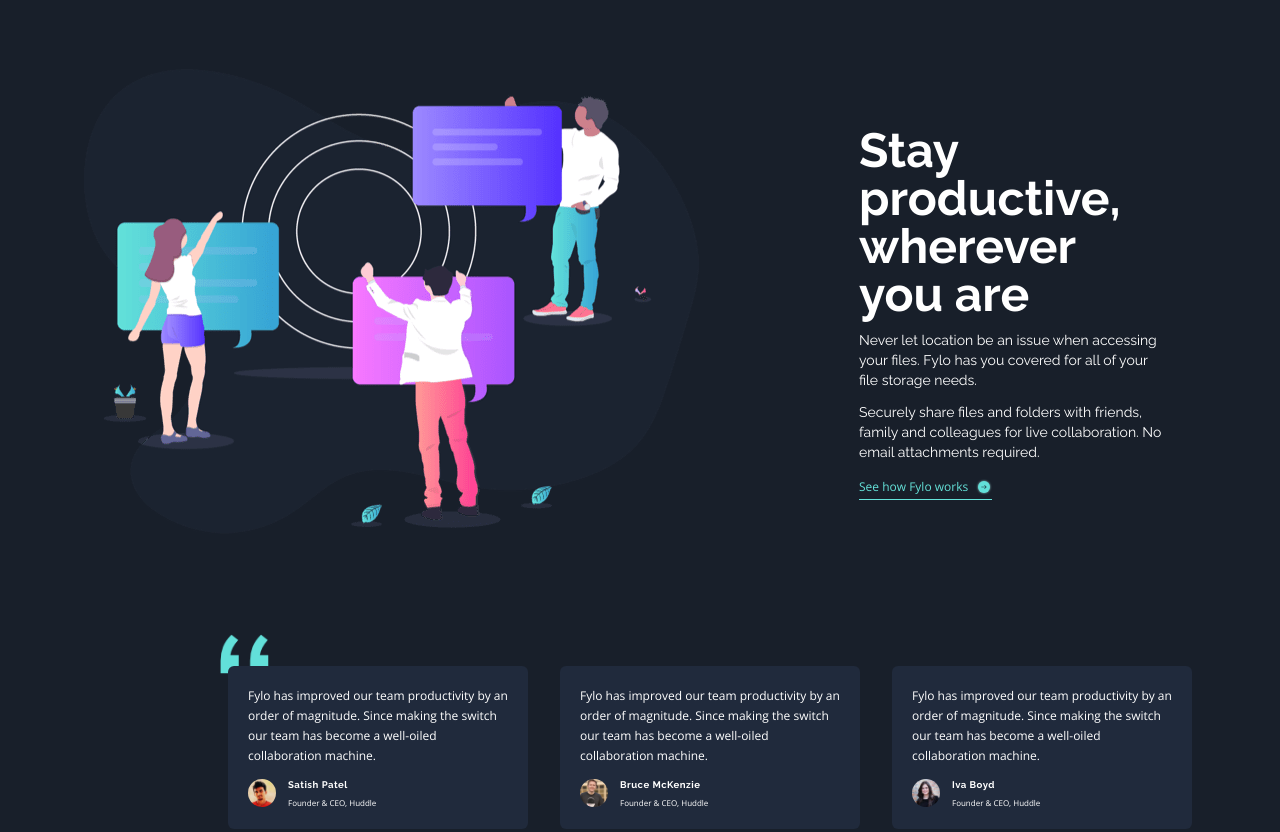
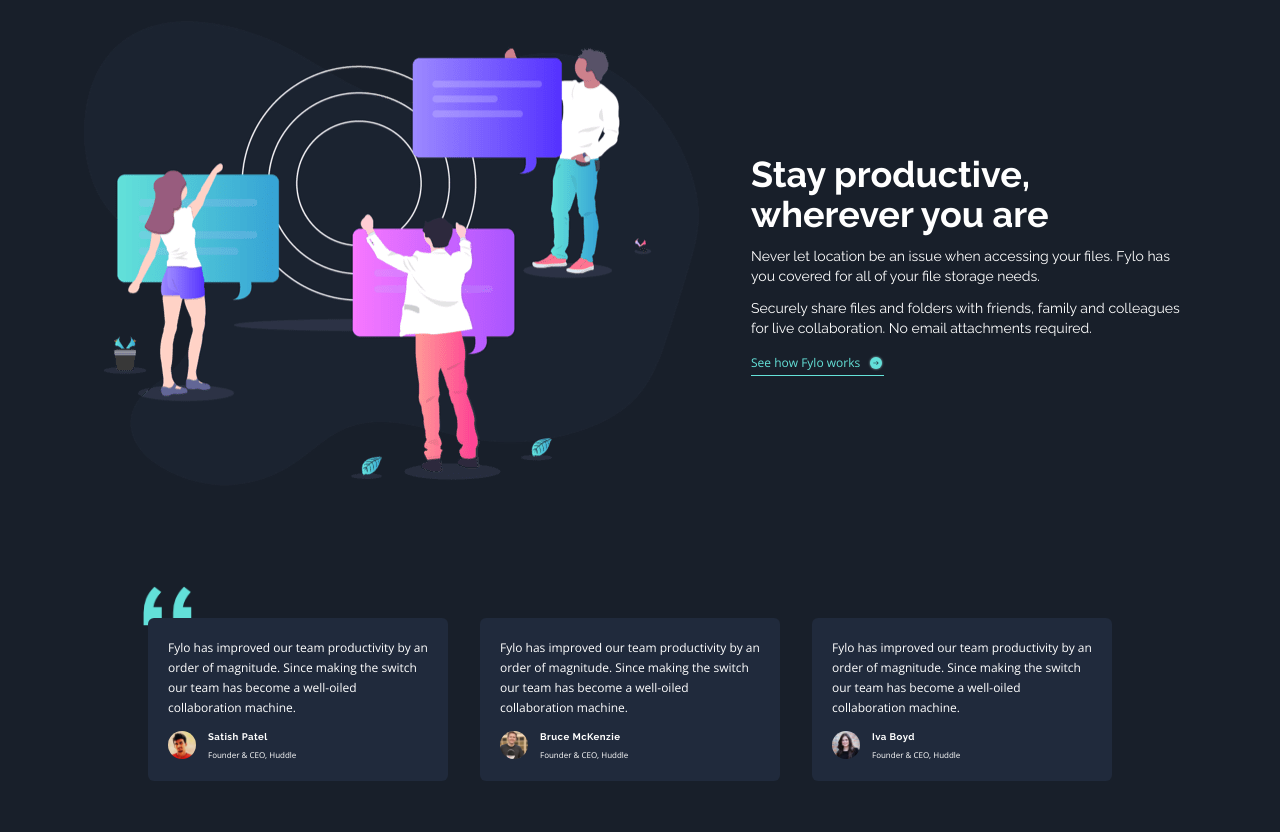
Before and after one commit to Ashraful-Fuqha/fylo-dark-theme-landing-page-master, a website: page index.html in a window 1280 px wide. Shown: the part 1640-2472 px from the top of the page. Drawn offline with nearby package versions, Linux system fonts and the light colour scheme.

Commit message:
Changes committed

```diff
--- a/index.html
+++ b/index.html
@@ -34,9 +34,9 @@
       </ul>
     </nav>
     <img src="./images/bg-curvy-mobile.svg" alt="" class="absolute z-0 bottom-[42%] md:invisible">
-    <img src="./images/bg-curvy-desktop.svg" alt="" class="absolute -bottom-10 x_sm:hidden x_sm:invisible">
+    <img src="./images/bg-curvy-desktop.svg" alt="" class="absolute bottom-0 x_sm:hidden x_sm:invisible">
     <img src="./images/illustration-intro.png" alt="illustration-intro" class="mb-4 md:mx-auto md:h-[28rem] relative px-5 md:pt-[8rem]">
-    <h1 class="text-[1.5rem] md:text-[2.4rem] px-5 md:px-96 l md:pb-8 leading-[1.8rem] md:leading-[3rem] font-semibold relative">All your files in one secure location, accessible anywhere.</h1>
+    <h1 class="text-[1.5rem] md:text-[2.4rem] px-5 md:px-[13rem] md:pb-8 leading-[1.8rem] md:leading-[3rem] font-semibold relative">All your files in one secure location, accessible anywhere.</h1>
     <section class="hero-sec px-9 md:w-[30rem] md:px-0 md:pt-0 md:mx-auto pt-5 bg-Dark_Blue1 relative pb-36">
       <p class="text-sm font-Open_sans md:text-[1rem] md:leading-5">Fylo stores all your  most important files in one secure location. Access them wherever
       you need, share and collaborate with friends family, and co-workers.
@@ -76,10 +76,10 @@
       </article>
     </section>
 
-    <section class="text-left mb-4 md:flex gap-16 items-center md:mb-28">
+    <section class="text-left mb-4 md:flex gap-8 items-center md:mb-28">
       <img src="./images/illustration-stay-productive.png" alt="illustration-stay-productive" class="mb-5 md:ps-16">
-      <div class="px-5 pe-20 md:px-24">
-        <h1 class="text-lg font-semibold mb-3 md:text-5xl ">Stay productive, wherever you are</h1>
+      <div class="px-5 pe-20 ">
+        <h1 class="text-lg font-semibold mb-3 md:text-4xl ">Stay productive, wherever you are</h1>
         <p class="text-[.9rem] mb-3 font-Raleway md:text-sm">Never let location be an issue when accessing your files. Fylo has you covered for all of your file
         storage needs.
         </p>
@@ -90,8 +90,8 @@
       </div>
     </section>
 
-    <img src="./images/bg-quotes.png" alt="" class="h-6 md:h-10 md:absolute ms-5 md:ms-[12.5rem] md:top-[86%]">
-    <section class="flex flex-col gap-5 text-left mb-64 w-[320px] self-center ps-5 md:relative md:grid grid-cols-[repeat(3,300px)] grid-flow-col md:gap-8 md:ps-52">
+    <img src="./images/bg-quotes.png" alt="" class="h-6 md:h-10 md:absolute ms-5 md:ms-[7.7rem] md:top-[86%]">
+    <section class="flex flex-col gap-5 text-left mb-64 w-[320px] self-center ps-5 md:relative md:grid grid-cols-[repeat(3,300px)] grid-flow-col md:gap-8 md:ps-32">
       <article class="bg-Dark_Blue3 py-5 px-5 rounded-md">
         <p class="text-[11px] leading-5 mb-3 font-Open_sans md:text-[12px]">Fylo has improved our team productivity by an order of magnitude. Since  making the switch our team has
         become a well-oiled collaboration machine.</p>
```
Also changed, not shown: src/dist/output.css.
